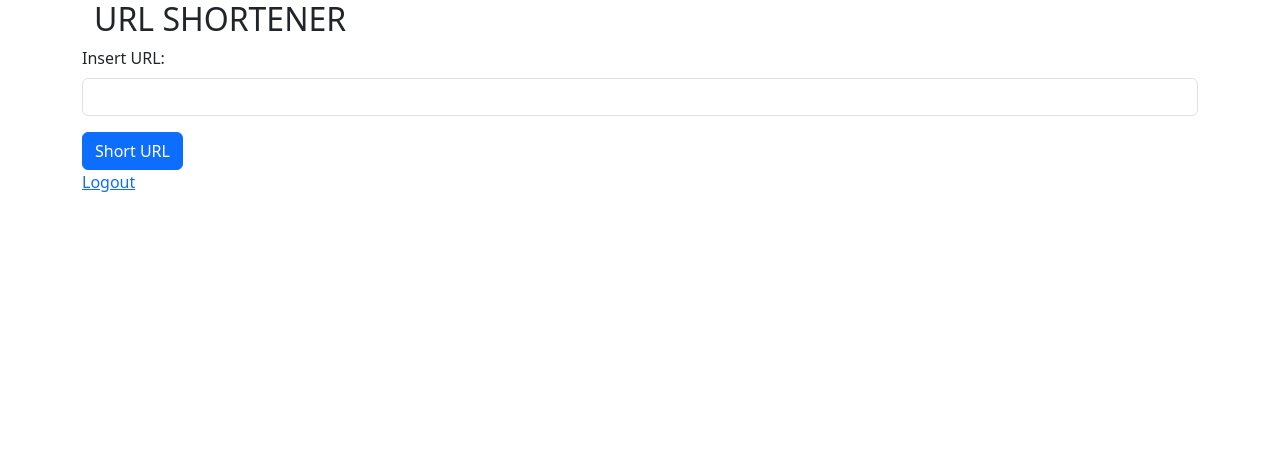
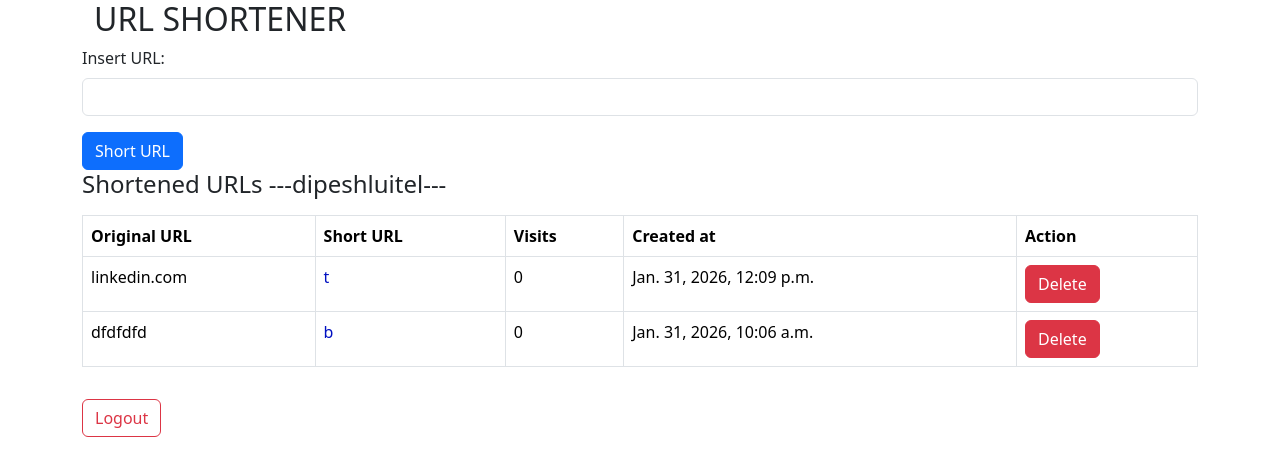
Before and after one commit to dipeshluitel/URL_shortener, a Django app: page / in a window 1280 px wide. Shown: the top 476 px of the page. Run offline with Django 5.2, Linux system fonts and the light colour scheme; a user stored in the database is signed in; data comes from the database, SQL or seed files in the repository; both versions use the stored data as it was after the commit.

Commit message:
update(template): Templates updated and delete button added, fix(views):handled redirect bug

```diff
--- a/core/static/core/css/style.css
+++ b/core/static/core/css/style.css
@@ -0,0 +1,8 @@
+html,body{
+    margin: 0px;
+    padding: 0px;
+}
+a{
+    text-decoration: none;
+    color: #fff;
+}
--- a/core/templates/core/home.html
+++ b/core/templates/core/home.html
@@ -20,14 +20,45 @@
         <button type="submit" class="btn btn-primary">Short URL</button>
     </form>
     <br>
-    {% if short_url %}
     <div class="mb-3">
-        <label class="form-label">Shortened URL:</label>
-        <input type="text" class="form-control" value="{{ short_url }}" readonly>
-        <input type="button" value="{{visit_count}}" readonly>
+        {% if short_urls %}
+        <h4>Shortened URLs ---{{user.username}}---</h4>
+
+
+        <table class="table table-bordered mt-3">
+            <thead>
+                <tr>
+                    <th>Original URL</th>
+                    <th>Short URL</th>
+                    <th>Visits</th>
+                    <th>Created at</th>
+                    <th>Action</th>
+                </tr>
+            </thead>
+            <tbody>
+                {% for object in short_urls %}
+                <tr>
+                    <td style="max-width: 400px; word-break: break-word;">
+                        {{ object.orginal_url }}
+                    </td>
+                    <td>
+                        <a href="/{{ object.short_url }}" target="_blank" style="color: #0010c1;">
+                            {{ object.short_url }}
+                        </a>
+                    </td>
+                    <td>{{object.visit}}</td>
+                    <td>{{object.created_at}}</td>
+                    <td><button class="btn btn-danger" name="delete"><a
+                                href="{% url 'delete_url' object.id %}">Delete</a></button></td>
+                </tr>
+                {% endfor %}
+            </tbody>
+        </table>
+        {% else %}
+        <p>No URLs created yet.</p>
+        {% endif %}
+
+        <a href="{% url 'logout' %}" class="btn btn-outline-danger mt-3">Logout</a>
     </div>
-    {% endif %}
-    <a href="{% url 'logout' %}">Logout</a>
-</div>
 
-{% endblock main_content %}
+    {% endblock main_content %}
--- a/core/views.py
+++ b/core/views.py
@@ -5,6 +5,7 @@ from django.contrib.auth import authenticate, login, logout
 from django.contrib.auth.models import User
 from django.contrib import messages
 from .models import short_urls
+from .utils import base62_encoding
 # Create your views here.
 
 @login_required(login_url='login')
@@ -14,13 +15,19 @@ def home(request):
 
         if not orginal_url:
             messages.error(request, "URL is required")
-            return render(request,'core/home.html')
+            return redirect(request,'core/home.html')
 
         obj = short_urls.objects.create(
+            user = request.user,
             orginal_url = orginal_url,
-            short_urls = 'temp'
+            short_url = 'temp'
         )
-    return render(request, 'core/home.html', {'short_urls':short_urls})
+        obj.short_url = base62_encoding(obj.id)
+        obj.save(update_fields=['short_url'])
+        messages.success(request, "Short URL Generated Successfully")
+        return redirect('home')
+    urls = short_urls.objects.filter(user = request.user).order_by('-created_at')
+    return render(request, 'core/home.html', {'short_urls':urls,})
 
 def register_view(request):
     if request.method == 'POST':
@@ -63,6 +70,13 @@ def login_view(request):
 
     return render(request,'core/login.html')
 
+@login_required
 def logout_view(request):
     logout(request)
     return redirect('login')
+
+@login_required
+def delete_url(request,id):
+    queryset = short_urls.objects.get(id=id)
+    queryset.delete()
+    return redirect('home')
--- a/urlshortener/urls.py
+++ b/urlshortener/urls.py
@@ -23,5 +23,6 @@ urlpatterns = [
     path('register/',views.register_view,name='register'),
     path('login/',views.login_view,name='login'),
     path('logout/',views.logout_view,name='logout'),
+    path('delete/<id>/',views.delete_url,name='delete_url'),
     path('',include('core.urls')),
 ]
```
Also changed, not shown: core/templates/core/delete.html (added), core/templates/core/logout.html (deleted), db.sqlite3.
